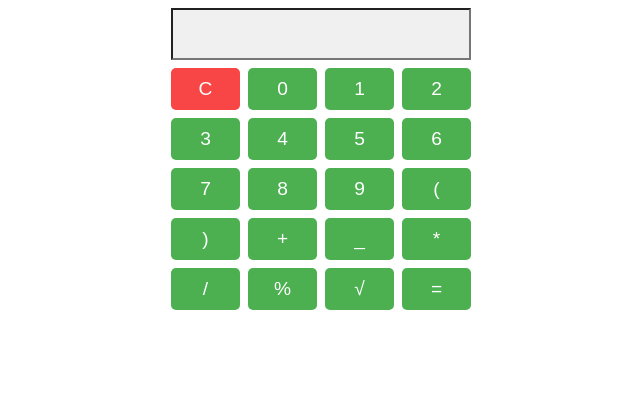
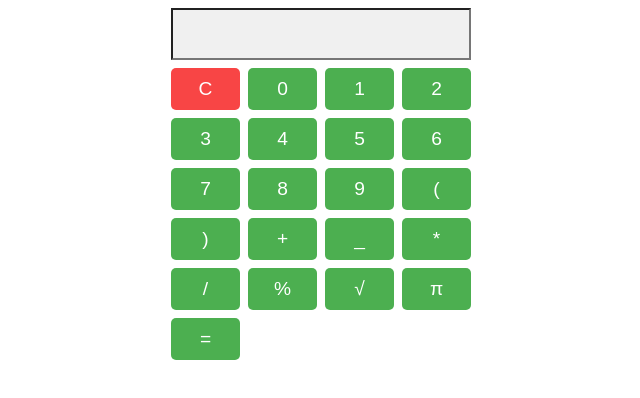
Before and after one commit to so-tha/calculadora_js, a plain HTML site: page index.html in a window 1280 px wide. Shown: the whole page, without its empty margins (319-959 px from the left). Drawn offline with nearby package versions, Linux system fonts and the light colour scheme.

Commit message:
adc pi aos operadores

```diff
--- a/index.html
+++ b/index.html
@@ -31,6 +31,7 @@
             <button onclick="appendToDisplay('/')">/</button>
             <button onclick="appendToDisplay('%')">%</button>
             <button onclick="appendToDisplay('sqrt')">√</button>
+            <button onclick="appendToDisplay('pi')">π</button>
 
 
         <button onclick="calculate()">=</button>
```
